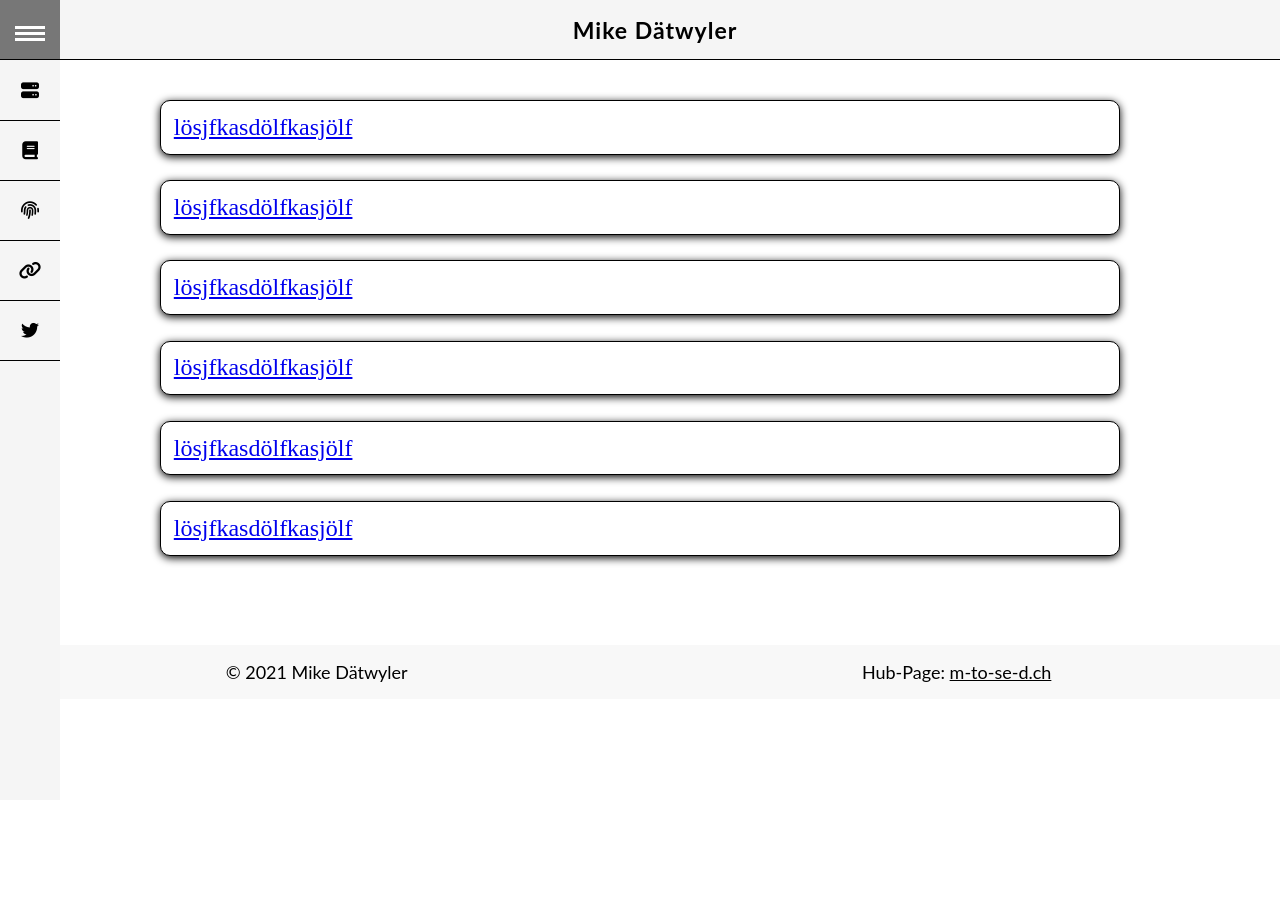
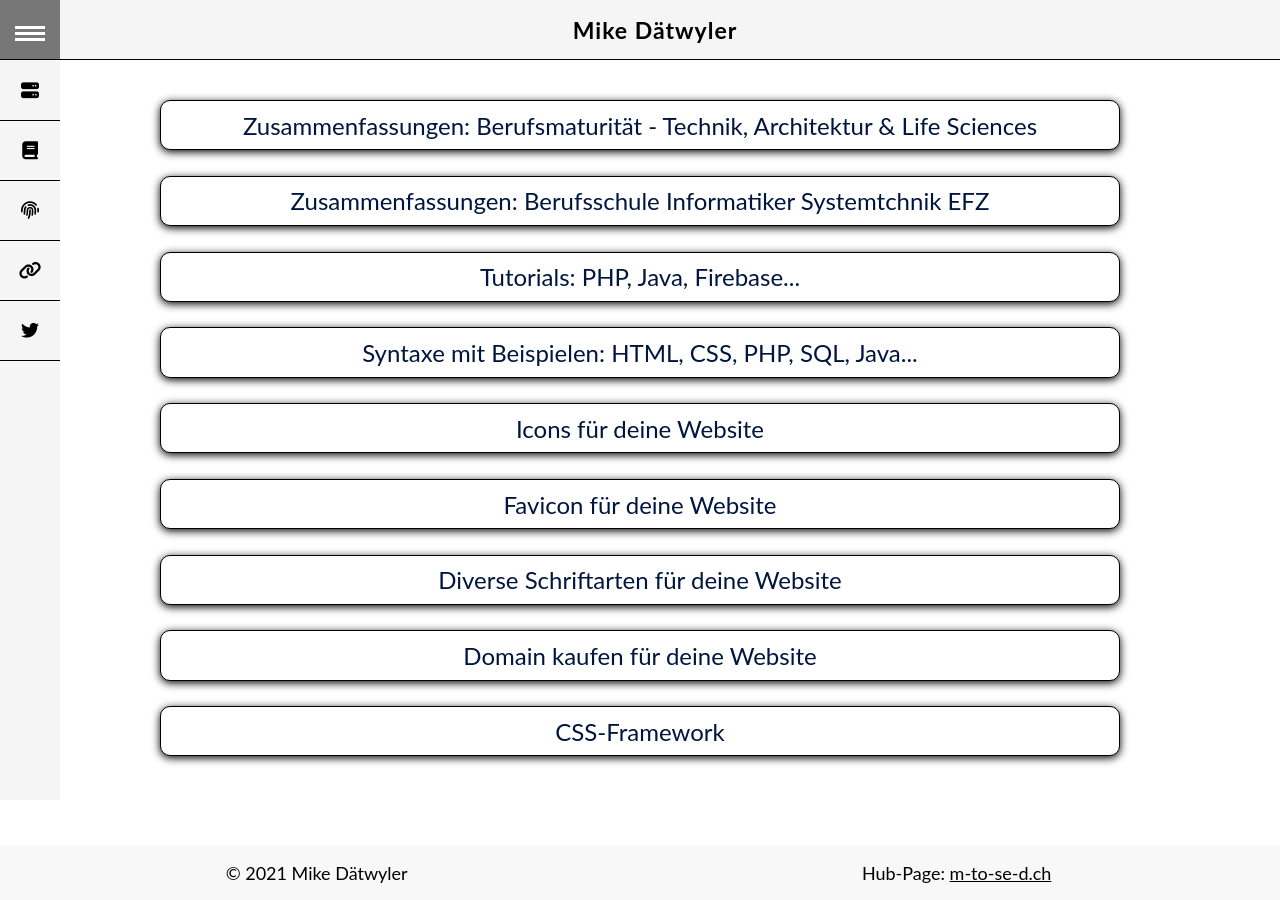
Before and after one commit to MtoseD/mikedaetwyler, a PHP site: page /sites/helpfulLinks.php in a window 1280 px wide. Before the commit the page ends 682 px from the top, so only its background shows below. Run offline with PHP 8.4, Linux system fonts and the light colour scheme; some libraries are stand-ins or nearby versions.

Commit message:
adjusted helpfulLinks / themes
thems: scroll behavior

```diff
--- a/css/style.css
+++ b/css/style.css
@@ -24,7 +24,9 @@ footer {
 .footerLink {
   color: black;
 }
-
+span{
+  margin-top: 5%;
+}
 .footerText, .tbfooter {
   margin: 1%;
 }
@@ -267,8 +269,8 @@ footer {
   margin-right: 12.5%;
   margin-bottom: 70px;
   padding: 5%;
-  padding-top: 1%;
-  padding-bottom: 3%;
+  padding-top: 2%;
+  padding-bottom: 2%;
   box-shadow: 0px 4px 16px 0px black;
 }
 
@@ -313,25 +315,40 @@ footer {
 
 /* Helpful Links */
 
+.helpfulLink{
+  text-decoration: none;
+  color: rgb(0, 22, 63);
+}
+
 .helpfulLink-container{
+  margin-top: 2%;
+  margin-left: 12.5%;
+  margin-right: 12.5%;
+  text-align: center;
+}
+
+.helpfulLink-content{
   background-color: white;
   border: 1px solid black;
   border-radius: 10px;
   padding: 1%;
-  margin-top: 2%;
-  margin-left: 12.5%;
-  margin-right: 12.5%;
   box-shadow: 0px 2px 8px 0px black;
-  transition: ease-out;
   font-size: x-large;
+  font-family: 'Lato', Arial, sans-serif;
 }
 
 .helpfulLink-container-first{
   margin-top: 100px;
 }
 
-.helpfulLink-container:hover{
+.helpfulLink-content:hover{
   background-color: rgb(231, 231, 231);
+}
+
+@media screen and (max-width: 1150px) {
+  .helpfulLink-content{
+    font-size: large;
+  }
 }
 
 
--- a/sites/helpfulLinks.php
+++ b/sites/helpfulLinks.php
@@ -1,35 +1,68 @@
 <?php include "heading.php"; ?>
 
-<a href="#">
 <div class="helpfulLink-container helpfulLink-container-first">
-    lösjfkasdölfkasjölf
+  <a class="helpfulLink" href="https://bm.gianbucher.ch/" target="_blank">
+    <div class="helpfulLink-content">
+    Zusammenfassungen: Berufsmaturität - Technik, Architektur & Life Sciences
     </div>
   </a>
-<a href="#">
+</div>
 <div class="helpfulLink-container">
-    lösjfkasdölfkasjölf
+  <a class="helpfulLink" href="https://bs.gianbucher.ch/" target="_blank">
+    <div class="helpfulLink-content">
+    Zusammenfassungen: Berufsschule Informatiker Systemtchnik EFZ
     </div>
   </a>
-<a href="#">
+</div>
+</div>
 <div class="helpfulLink-container">
-    lösjfkasdölfkasjölf
+  <a class="helpfulLink" href="https://www.youtube.com/channel/UCW5YeuERMmlnqo4oq8vwUpg/playlists" target="_blank">
+    <div class="helpfulLink-content">
+      Tutorials: PHP, Java, Firebase...
     </div>
   </a>
-<a href="#">
+</div>
 <div class="helpfulLink-container">
-    lösjfkasdölfkasjölf
+  <a class="helpfulLink" href="https://www.w3schools.com/" target="_blank">
+    <div class="helpfulLink-content">
+      Syntaxe mit Beispielen: HTML, CSS, PHP, SQL, Java...
     </div>
   </a>
-<a href="#">
+</div>
 <div class="helpfulLink-container">
-    lösjfkasdölfkasjölf
+  <a class="helpfulLink" href="https://fontawesome.com/" target="_blank">
+    <div class="helpfulLink-content">
+      Icons für deine Website
     </div>
   </a>
-<a href="#">
+</div>
 <div class="helpfulLink-container">
-    lösjfkasdölfkasjölf
+  <a class="helpfulLink" href="https://www.favicon-generator.org/" target="_blank">
+    <div class="helpfulLink-content">
+      Favicon für deine Website
     </div>
   </a>
-
+</div>
+<div class="helpfulLink-container">
+  <a class="helpfulLink" href="https://www.1001freefonts.com/de/" target="_blank">
+    <div class="helpfulLink-content">
+      Diverse Schriftarten für deine Website
+    </div>
+  </a>
+</div>
+<div class="helpfulLink-container">
+  <a class="helpfulLink" href="https://getbootstrap.com/" target="_blank">
+    <div class="helpfulLink-content">
+      Domain kaufen für deine Website
+    </div>
+  </a>
+</div>
+<div class="helpfulLink-container">
+  <a class="helpfulLink" href="https://getbootstrap.com/" target="_blank">
+    <div class="helpfulLink-content">
+      CSS-Framework
+    </div>
+  </a>
+</div>
 
 <?php include "footer.php"; ?>
```
Also changed, not shown: sites/themes.php (+15 -3 lines). Lines whose indentation alone changed are shown as unchanged.
